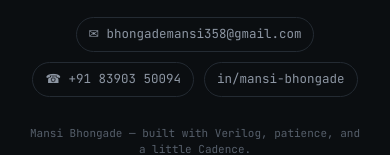
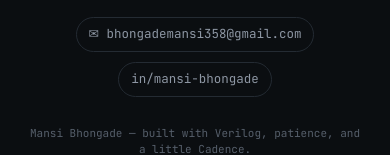
Before and after one commit to mansi358-a11/portfolio, a plain HTML site: page index.html in a window 390 px wide. Shown: the part 4629-4784 px from the top of the page. Drawn offline with Linux system fonts and the light colour scheme.

Commit message:
Remove phone number link from index.html
Removed phone number link from the contact section.

```diff
--- a/index.html
+++ b/index.html
@@ -420,7 +420,7 @@
     <div class="prompt2">❯ open a channel</div>
     <div class="chips">
       <a class="chip" href="mailto:bhongademansi358@gmail.com">✉ bhongademansi358@gmail.com</a>
-      <a class="chip" href="tel:+918390350094">☎ +91 83903 50094</a>
+
       <a class="chip" href="https://linkedin.com/in/mansi-bhongade-08696823a" target="_blank" rel="noopener">in/mansi-bhongade</a>
     </div>
     <div class="copy">Mansi Bhongade — built with Verilog, patience, and a little Cadence.</div>
```
